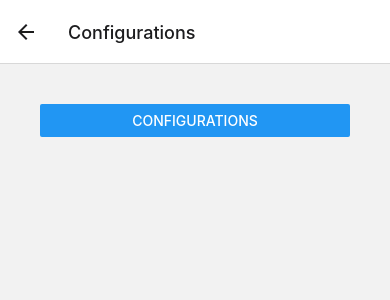
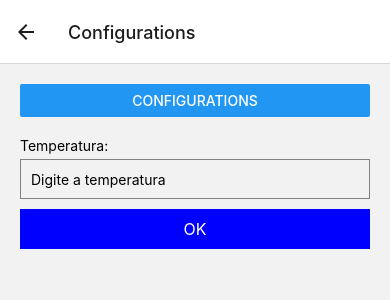
Before and after one commit to LukasThome/automatic-garden-frontend, a React Native app in the folder AutomaticGarden/: screen /Configurations in a window 390 px wide. Both pictures are taken after a click on the button "CONFIGURATIONS". Shown: the top 300 px of the page. Built offline with nearby package versions, Linux system fonts and the light colour scheme.

Commit message:
input added

```diff
--- a/AutomaticGarden/Configurations.js
+++ b/AutomaticGarden/Configurations.js
@@ -1,22 +1,40 @@
-import React, { useEffect, useState } from 'react';
-import { View, Text, TouchableOpacity, StyleSheet, Image, Button } from 'react-native';
-
+import React, { useState } from 'react';
+import { View, Text, TextInput, TouchableOpacity, StyleSheet, Button } from 'react-native';
 
 const ConfigurationsScreen = ({ navigation }) => {
+  const [temperatura, setTemperatura] = useState('');
 
-    const navigateToConfigurations = () => {
-      navigation.navigate('Configurations');
-    };
+  const navigateToConfigurations = () => {
+    navigation.navigate('Configurations');
+  };
 
+  const handleOKPress = () => {
+    // Lógica a ser executada quando o botão OK for pressionado
+    console.log('Temperatura:', temperatura);
+    // Adicione qualquer lógica adicional aqui
+  };
 
-return (
+  return (
     <View style={styles.container}>
+      {/* Botão para navegar para as configurações */}
+      <Button title="Configurations" onPress={navigateToConfigurations} />
 
-        <View style={styles.container}>
-        {/* Button to go to configs */}
-        <Button title="Configurations" onPress={navigateToConfigurations} />
+      {/* Campo de input para temperatura */}
+      <View style={styles.inputContainer}>
+        <Text>Temperatura:</Text>
+        <TextInput
+          style={styles.input}
+          placeholder="Digite a temperatura"
+          keyboardType="numeric"
+          value={temperatura}
+          onChangeText={(text) => setTemperatura(text)}
+        />
       </View>
 
+      {/* Botão OK */}
+      <TouchableOpacity style={styles.okButton} onPress={handleOKPress}>
+        <Text style={styles.okButtonText}>OK</Text>
+      </TouchableOpacity>
     </View>
   );
 };
@@ -26,19 +44,25 @@ const styles = StyleSheet.create({
     flex: 1,
     padding: 20,
   },
-
-  logo: {
-    width: 50,
-    height: 50,
-    marginRight: 10,
+  inputContainer: {
+    marginTop: 20,
   },
-  name: {
+  input: {
+    height: 40,
+    borderColor: 'gray',
+    borderWidth: 1,
+    paddingLeft: 10,
+    marginTop: 5,
+  },
+  okButton: {
+    backgroundColor: 'blue',
+    padding: 10,
+    marginTop: 10,
+    alignItems: 'center',
+  },
+  okButtonText: {
+    color: 'white',
     fontSize: 16,
-    fontWeight: 'bold',
-  },
-  favoriteButtonText: {
-    color: 'white',
-    fontSize: 12,
   },
 });
 
```
